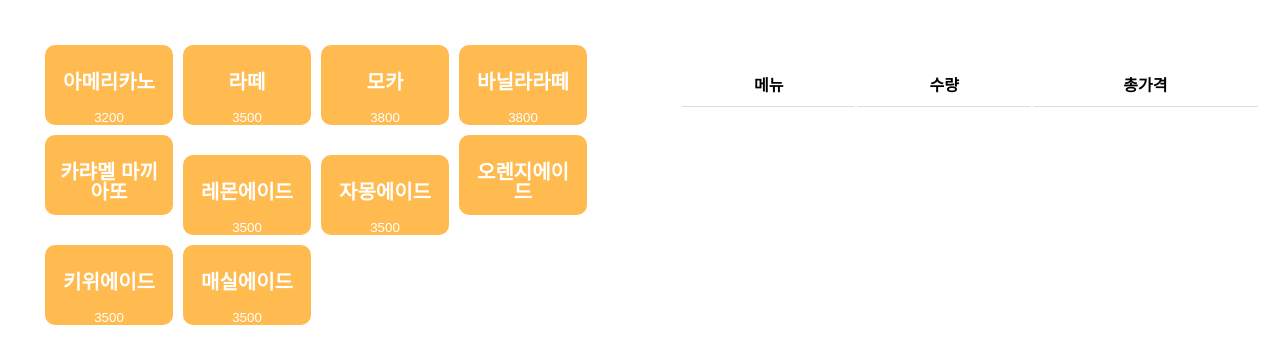
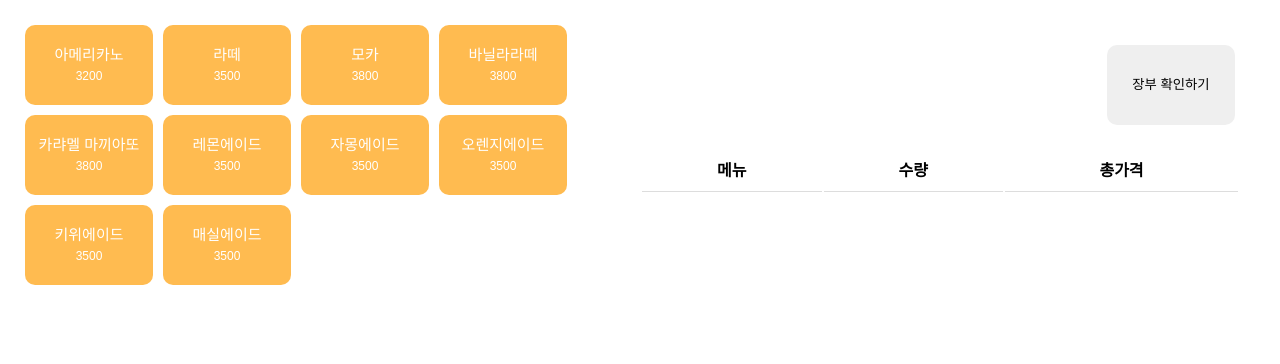
Before and after one commit to Chaemin-L/account-book, a React (Create React App) app: page / in a window 1280 px wide. Shown: the top 364 px of the page. Built offline with nearby package versions, Linux system fonts and the light colour scheme.

Commit message:
style(ui): Make ui clear

```diff
--- a/src/App.js
+++ b/src/App.js
@@ -7,7 +7,7 @@ function App(){
   const [selectList, setList] = useState([]); // selectList data format [{name, count}, ]
   const [total, setTotal] = useState(0); // set total
 
-  const addMenu = (name, price) => {
+  const addOrder = (name, price) => {
     setTotal(total + price);
     if ((selectList.length === 0) || (selectList.filter((menu) => (menu.name === name)).length === 0))
       setList([...selectList, { name: name, price: price, count: 1 }]);
@@ -15,7 +15,7 @@ function App(){
       setList( selectList.map(menu =>(menu.name === name) ? { ...menu, count: menu.count + 1 } : menu))
   };
 
-  const removeMenu = (name) => {
+  const removeOrder = (name) => {
     setList(selectList.map(menu => {
         menu = (menu.name === name) ? { ...menu, count: menu.count - 1 } : menu;
         return (menu.count === 0) ? null : menu;
@@ -25,8 +25,8 @@ function App(){
 
   return (
     <div className='wrap wrap-container'>
-      <MenuList onSelect={addMenu} />
-      <RightWrapper selectList={selectList} onSelect={removeMenu}/>
+      <MenuList onSelect={addOrder} />
+      <RightWrapper selectList={selectList} onSelect={removeOrder}/>
     </div>
       );
 }
--- a/src/ui/MenuList.js
+++ b/src/ui/MenuList.js
@@ -5,15 +5,16 @@ import './Button.css'
 const MenuComponent = ({ menu, onClick }) => {
     return (
         <button className="btn btn-menu" onClick={() => (onClick(menu.name, menu.price)) }>
-            <h2>{menu.name}</h2>
-            {menu.price}
+            <span>{menu.name}</span>
+            <br/>
+            <span>{menu.price}</span>
         </button>
     );
 };
 
 const MenuList = ({ onSelect }) => {
     return (
-        <div className="wrap container-right">
+        <div className="container-left">
             {db.drink && db.drink.map(menu => (<MenuComponent menu={menu} key={menu.id} onClick={onSelect}/>))}
         </div>
     );
--- a/src/ui/RightWrapper.js
+++ b/src/ui/RightWrapper.js
@@ -3,16 +3,16 @@ import './Table.css'
 import './Wrapper.css'
 
 const Header = ({ user, cancel }) => {
-    <div>
-        <span>{user ? user : ""}님 </span>
-        <button onClick={() => cancel("")}>취소</button>
-        <button>장부 확인하기</button>
-    </div>
+    return (<div>
+        <span>{user? user+" 님" : user} </span>
+        {user? <button onClick={() => cancel("")}>취소</button>: null}
+        <button className='btn btn-record'>장부 확인하기</button>
+    </div>);
 };
 
 const Cart = ({ cart, onRmove }) => {
     return (
-        <div className="wrap wrap-table">
+        <div className="wrap-table">
             <table className='table'>
                 <thead>
                     <tr>
@@ -39,7 +39,7 @@ function RightWrapper({selectList, onSelect}) {
     const [user, setUser] = useState("");
 
     return (
-        <div className="wrap container-left">
+        <div className="wrap container-right">
             <Header user={user} cancel={setUser} />
             <Cart cart={selectList} onRemove={onSelect} />
         </div>
```
Also changed, not shown: src/App.css (+2 -37 lines).
